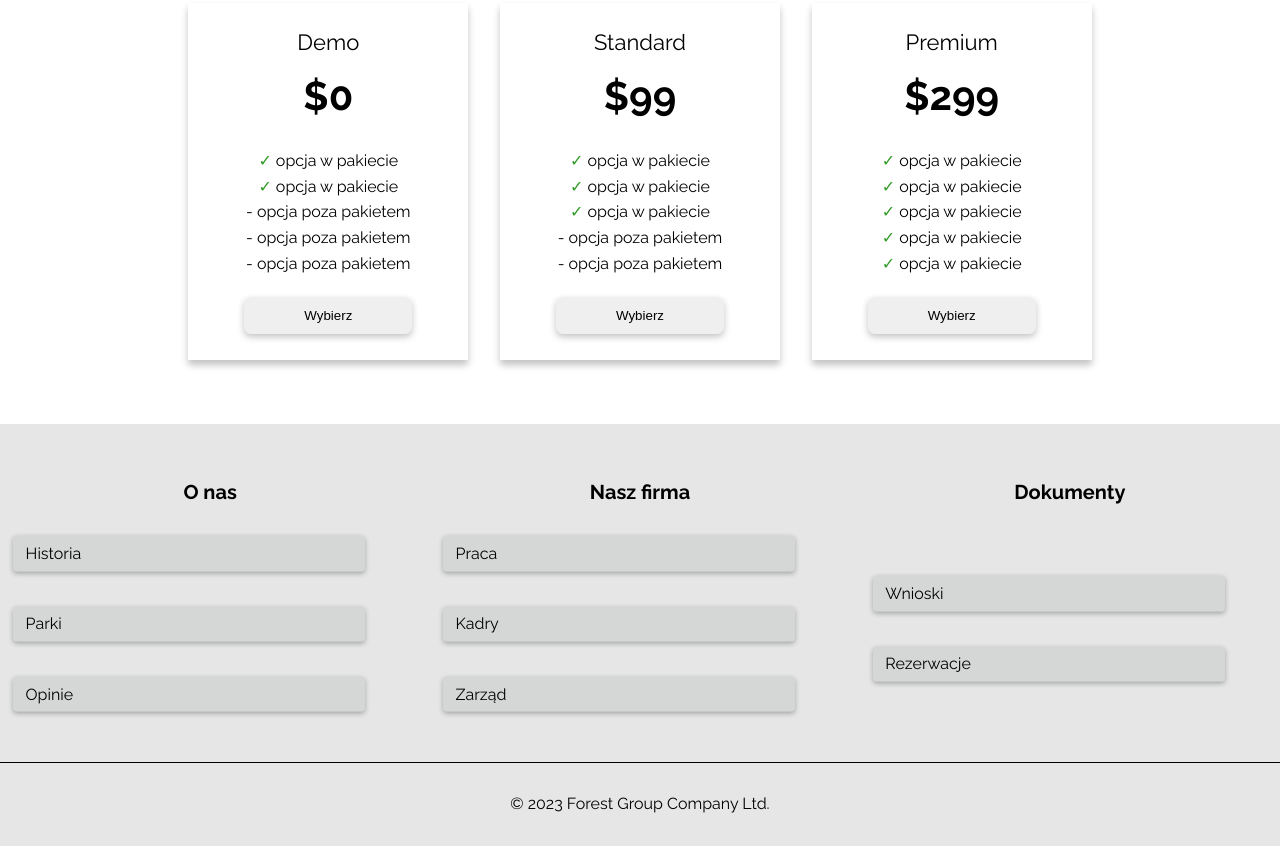
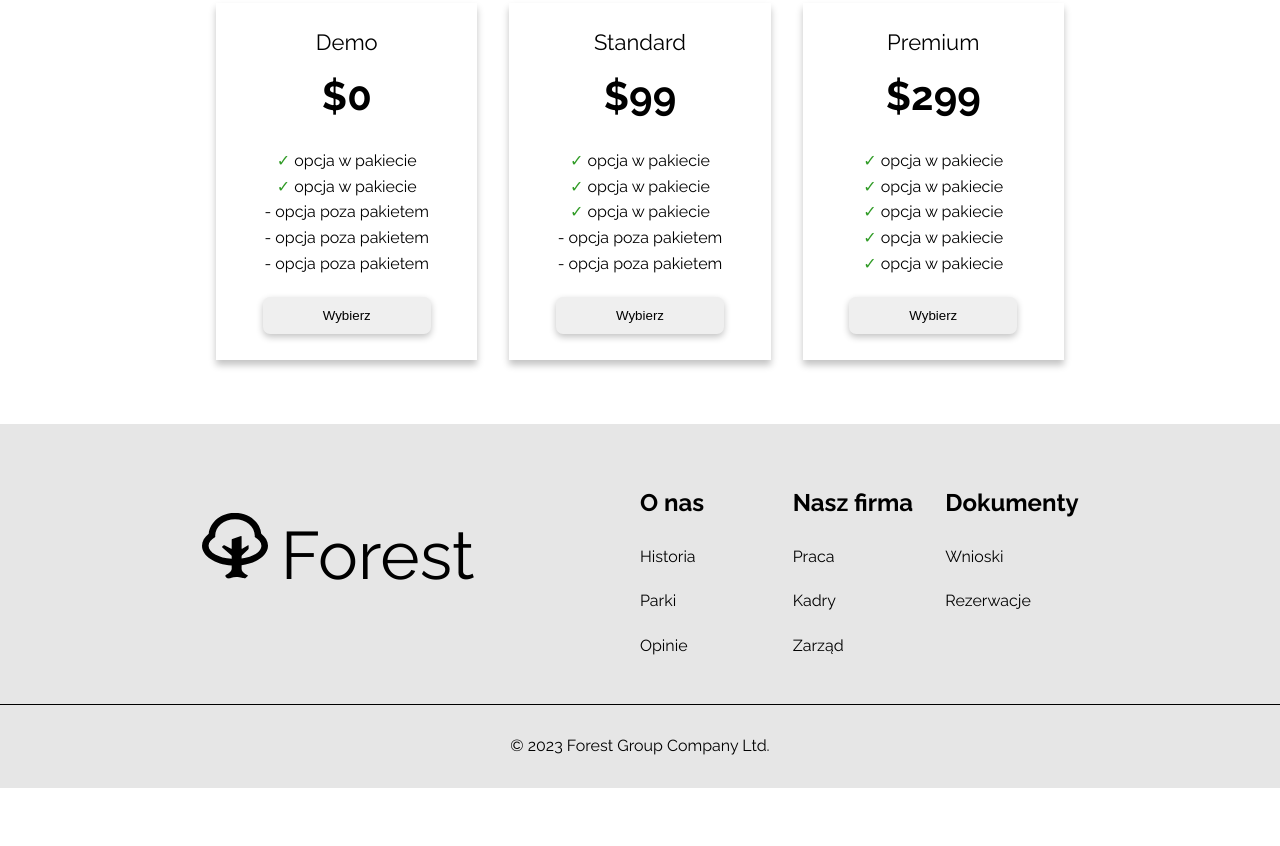
Before and after one commit to sporthq/forest, a plain HTML site: page index.html in a window 1280 px wide. Shown: the part 1706-2552 px from the top of the page. After the commit the page ends 2494 px from the top, so only its background shows below. Drawn offline with nearby package versions, Linux system fonts and the light colour scheme.

Commit message:
added view desktop section info

```diff
--- a/index.html
+++ b/index.html
@@ -158,9 +158,12 @@
     </div>
 
     <section class="info" id="contact">
-        <div class="wrapper ">
+        <div class="wrapper">
+            <div class="info__container">
+
+
             <div class="info__box-logo">
-                <svg class="info__logo--svg">
+                <svg class="info__logo-svg">
                     <use xlink:href="img/icons/sprite.svg#icon-tree"></use>
                 </svg>
                 <span class="info__name">Forest</span>
@@ -175,15 +178,16 @@
                 <div class="info__box">
                     <p class="info__box-title">Nasz firma</p>
                     <a href="#" class="info__box-item">Praca</a>
-                    <a href="#" class="info__box-item">Kadry</a>
+                    <a href="#kadry" class="info__box-item">Kadry</a>
                     <a href="#" class="info__box-item">Zarząd</a>
                 </div>
                 <div class="info__box ">
                     <p class="info__box-title info__box-title-3">Dokumenty</p>
-                    <a href="#" class="info__box-item">Wnioski</a>
+                    <a href="#wnioski" class="info__box-item">Wnioski</a>
                     <a href="#" class="info__box-item">Rezerwacje</a>
                 </div>
             </div>
+        </div>
         </div>
 
     </section>
--- a/sass/_large.scss
+++ b/sass/_large.scss
@@ -1,14 +1,12 @@
-@media(min-width: 992px){
+@media (min-width: 992px) {
 	.section__title {
-
 		font-size: 4rem;
-
 	}
 	.header {
 		height: 450px;
 		&__text {
 			font-size: 3.2rem;
-			margin-bottom: -.4em;
+			margin-bottom: -0.4em;
 		}
 		&__title {
 			font-size: 4.5rem;
@@ -21,29 +19,83 @@
 	}
 
 	.container {
-
-
 		&__text {
-		padding: .6em 3.5em;
+			padding: 0.6em 3.5em;
 			font-size: 3.6rem;
-
 		}
-
 	}
 	.offert {
-	&__card-box{
+		&__card-box {
 			display: flex;
 			justify-content: center;
 			flex-wrap: nowrap;
 		}
 		&__card {
 			max-width: 23%;
-		margin:  1em;
+			margin: 1em;
+		}
+	}
+	// info
+	.info {
+		padding: 0.2em 0.2em;
+		margin-top: 3em;
+		background-color: $silver;
+		display: flex;
+		justify-content: center;
+
+		&__container {
+
+			padding: 2em 4em;
+		}
+		&__box-logo {
+			padding-left: 3em;
+			display: inline-block;
+
+
+		}
+
+		&__logo-svg {
+			height: 6.6rem;
+			width: 7rem;
+		}
+
+		&__name {
+			margin-left: 0.1em;
+			font-size: 6.7rem;
+		}
+
+		&__boxes {
+			column-gap: 1.2em;
+		}
+		&__box {
+			&-title {
+				text-align: left;
+				font-weight: bold;
+				font-size: 2.4rem;
+				padding: 1em 0 0.5em;
+				grid-column: 1/4;
+
+				&-3 {
+					margin-bottom: 0;
+				}
+			}
+			&-item {
+				padding: 0.6em 0;
 			}
 		}
 	}
-@media(min-width: 1200px){
+}
+@media (min-width: 1200px) {
 	.wrapper {
-		max-width: 140rem;
+		max-width: 120rem;
+	}
+
+	.info {
+		&__box-logo {
+			padding-left: 6em;
+			display: inline-block;
+
+
 		}
 	}
+}
--- a/sass/_medium.scss
+++ b/sass/_medium.scss
@@ -116,7 +116,70 @@
 		}
 	}
 
-	// footer
+	// info
+	.info {
+		padding: 0.2em 0.2em;
+		margin-top: 3em;
+		background-color: $silver;
+		display: flex;
+		justify-content: center;
+
+		&__container {
+			display: flex;
+			padding: 2em 2em;
+		}
+		&__box-logo {
+			padding-left: 4em;
+			display: inline-block;
+			width: 50%;
+			transform: translateY(20%);
+		}
+
+		&__logo-svg {
+			height: 4.6rem;
+			width: 5rem;
+		}
+
+		&__name {
+			margin-left: 0.15em;
+			font-size: 4.7rem;
+		}
+
+		&__boxes {
+			display: grid;
+			grid-template-columns: repeat(3, 1fr);
+			column-gap: 1em;
+
+
+
+		}
+		&__box {
+			display: flex;
+			flex-direction: column;
+			justify-content: start;
+
+			&-title {
+				text-align: left;
+				font-weight: bold;
+				font-size: 2rem;
+				padding: 1em 0 0.5em;
+				grid-column: 1/4;
+
+				&-3 {
+					margin-bottom: 0;
+				}
+			}
+			&-item {
+				display: inline-block;
+				padding: 0.55em 0;
+				// left: -.5em;
+				&::after {
+					content: '';
+					width: 0%;
+				}
+			}
+		}
+	}
 
 	// footer
 	.footer {
--- a/sass/style.scss
+++ b/sass/style.scss
@@ -280,6 +280,7 @@
 			border: none;
 			transform: translateY(0);
 			border-radius: 7px;
+			cursor: pointer;
 			box-shadow: rgba(0, 0, 0, 0.24) 0px 3px 7px;
 			transition: background-color 0.3s, transform 0.3s, color 0.3s;
 
@@ -316,6 +317,7 @@
 		flex-direction: column;
 
 
+
 		&-title {
 			text-align: center;
 			font-weight: bold;
@@ -329,9 +331,9 @@
 		}
 		&-item {
 
+			// background-color: red;
 			position: relative;
 			display: flex;
-
 			text-decoration: none;
 			padding: 1.4em;
 			color: $black;
```
Also changed, not shown: css/style.css, 1 other file. Lines whose indentation alone changed are shown as unchanged.
